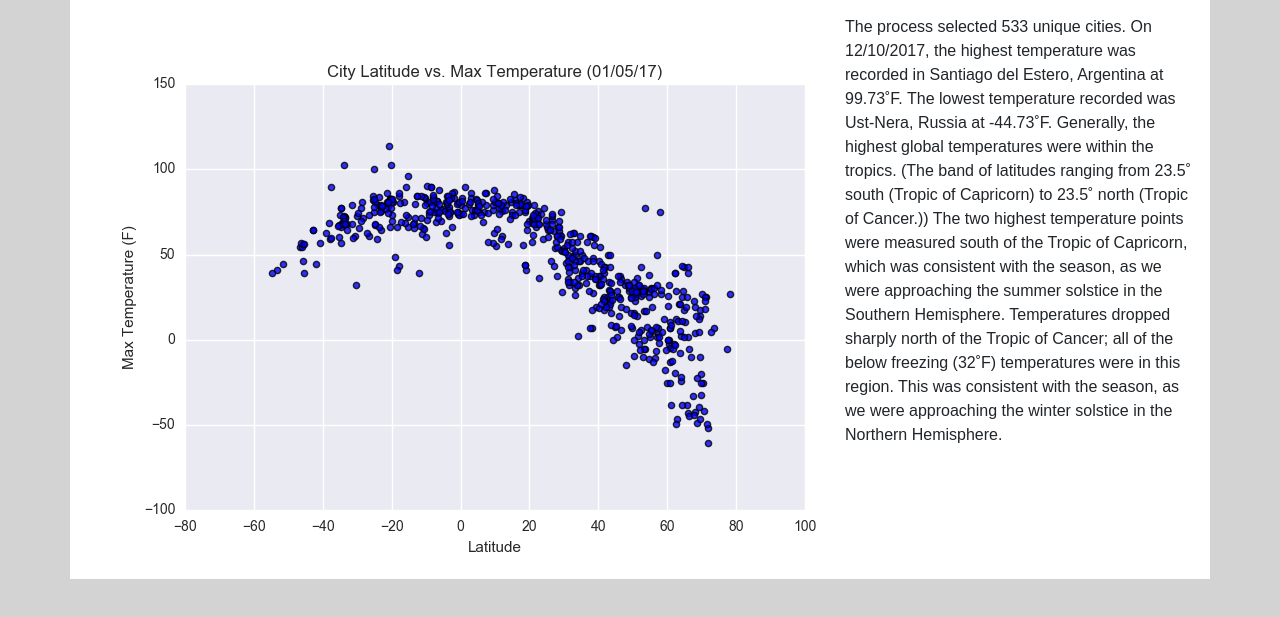
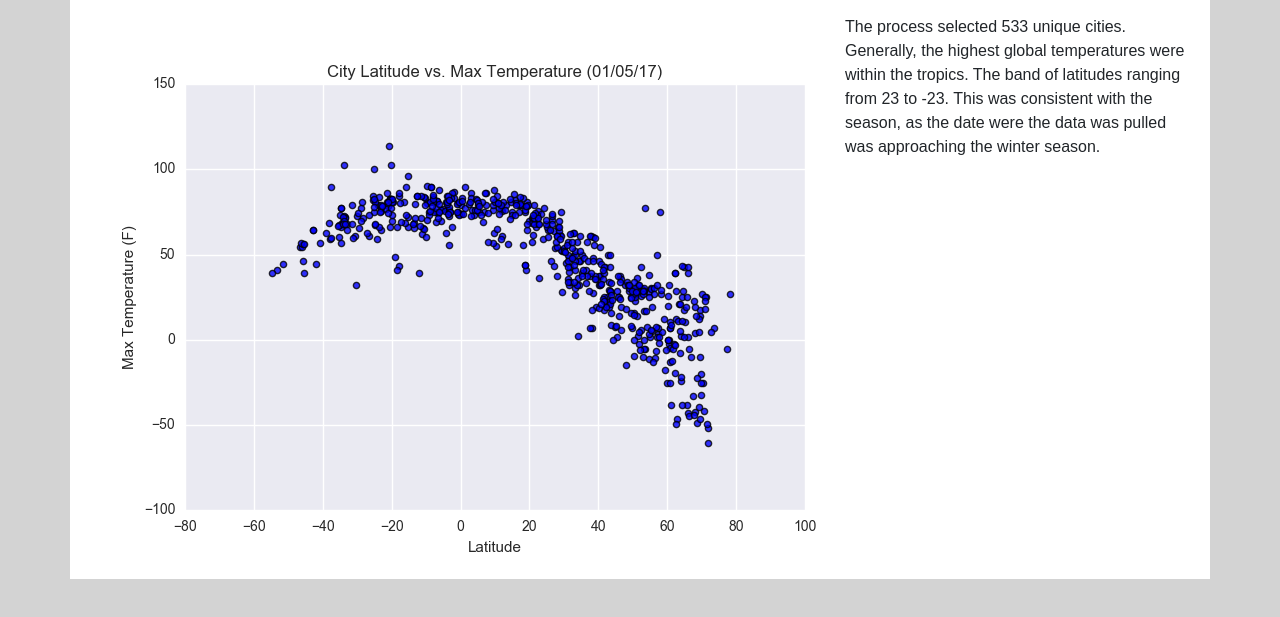
Before and after one commit to SimonEyob/Web-Design-Challenge, a plain HTML site: page lat_temps.html in a window 1280 px wide. Shown: the part 141-758 px from the top of the page. Drawn offline with nearby package versions, Linux system fonts and the light colour scheme.

Commit message:
Update lat_temps.html

```diff
--- a/lat_temps.html
+++ b/lat_temps.html
@@ -69,15 +69,8 @@
                   <h3>Observations</h3> <br>
 
                     <div class="pull-right">
-                      <p>The process selected 533 unique cities. On 12/10/2017, the highest temperature was recorded
-                         in Santiago del Estero, Argentina at 99.73˚F. The lowest temperature recorded was Ust-Nera,
-                         Russia at -44.73˚F. Generally, the highest global temperatures were within the tropics.
-                         (The band of latitudes ranging from 23.5˚ south (Tropic of Capricorn) to 23.5˚ north
-                         (Tropic of Cancer.)) The two highest temperature points were measured south of the
-                         Tropic of Capricorn, which was consistent with the season, as we were approaching the
-                         summer solstice in the Southern Hemisphere. Temperatures dropped sharply north of
-                         the Tropic of Cancer; all of the below freezing (32˚F) temperatures were in this region.
-                         This was consistent with the season, as we were approaching the winter solstice in the Northern Hemisphere. </p>
+                      <p>The process selected 533 unique cities. Generally, the highest global temperatures were within the tropics.
+                         The band of latitudes ranging from 23 to -23. This was consistent with the season, as the date were the data was pulled was approaching the winter season. </p>
                     </div>
 
                 </div> <!-- 4 Columns -->
```
